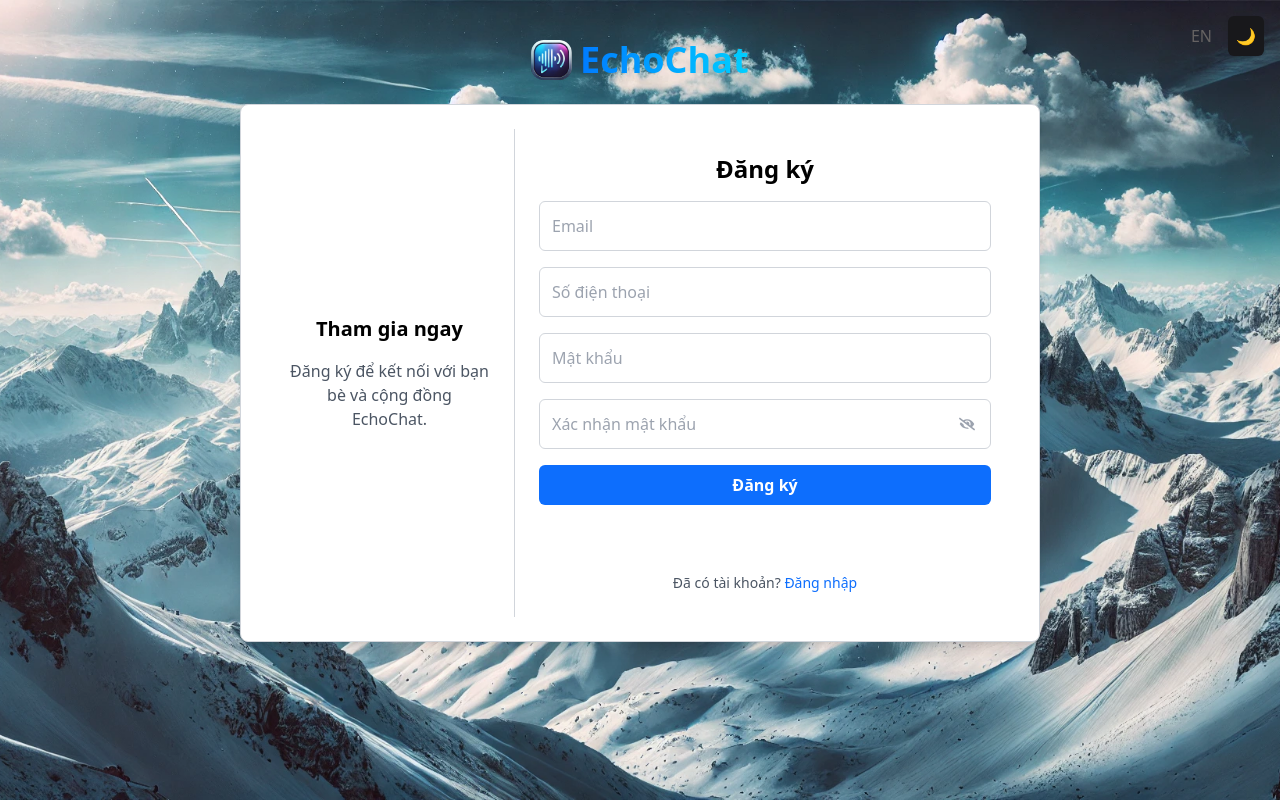
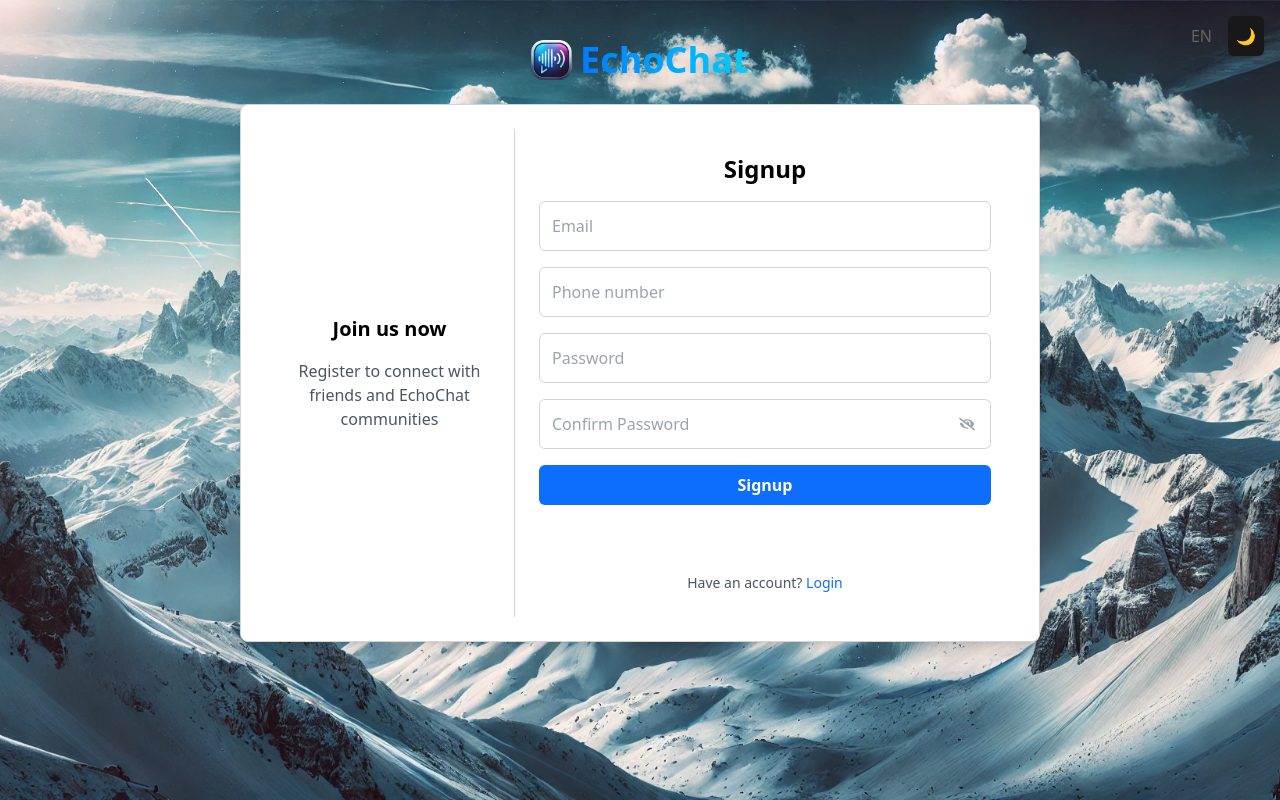
Before and after one commit to huukhanh0653/HCMUS_K21_SEProject, a React (Vite) app in the folder Discord-FE/: page /signup in a window 1280 px wide. Built offline with nearby package versions, Linux system fonts and the light colour scheme; no server answers.

Commit message:
Add change language to AdminLogin, ForgotPassword, Signup

```diff
--- a/Discord-FE/src/locales/en.json
+++ b/Discord-FE/src/locales/en.json
@@ -19,8 +19,9 @@
     "Hủy":"Cancel",
     "Lưu thay đổi":"Save Changes",
     "Mật khẩu hiện tại":"Current Password",
+    "Nhập Mật khẩu mới":"Enter new Password",
     "Mật khẩu mới":"New Password",
-    "Xác nhận Mật khẩu mới":"Confirm New Password",
+    "Xác nhận mật khẩu mới":"Confirm new Password",
     "CÀI ĐẶT NGƯỜI DÙNG":"USER SETTINGS",
     "Đăng xuất":"Logout",
     "Chỉnh sửa Hồ sơ người dùng":"Edit User Profile",
@@ -40,21 +41,24 @@
     "Chào mừng trở lại!":"Welcome back!",
     "Chúng tôi rất vui khi gặp lại bạn!":"We are excited to see you again!",
     "Đăng nhập":"Login",
-    "Quên mật khẩu?":"Forgot passwork?",
+    "Quên mật khẩu?":"Forgot password?",
+    "Quên mật khẩu":"Forgot password",
     "Chưa có tài khoản?":"Need an account?",
     "Reset lại mật khẩu":"Reset password",
-    "Làm theo các bược sau để reset lại tài khoản của bạn.":"Do the following steps to reset your account" ,
+    "Làm theo các bược sau để reset lại tài khoản của bạn.":"Do the following steps to reset your account." ,
     "Xác nhận":"Confirm",
-    "Xác nhận mã":"Code confirm",
-    "Xác nhận thay đổi mật khẩu":"Change passwork confirm",
+    "Mã xác nhận":"Confirm code",
+    "Nhập mật khẩu mới":"Enter new password",
+    "Xác nhận thay đổi mật khẩu":"Confirm change password",
     "Số điện thoại không hợp lệ":"Invalid phone number",
     "Mật khẩu xác nhận không khớp":"Password not matched",
-    "Đăng ký":"Register",
+    "Đăng ký":"Signup",
+    "Đăng ký tài khoản":"Signup account",
     "Đăng ký thành công":"Registration success!",
     "Đăng ký thất bại":"Registration fail!",
     "Tham gia ngay":"Join us now",
     "Đăng ký để kết nối với bạn bè và cộng đồng EchoChat":"Register to connect with friends and EchoChat communities",
-    "Số điện thoại":"Confirm Password",
+    "Số điện thoại":"Phone number",
     "Xác nhận mật khẩu":"Confirm Password",
     "Đã có tài khoản?":"Have an account?",
     "Tối":"dark",
@@ -114,5 +118,17 @@
     "Đóng":"Close",
     "Tìm kiếm thành viên....":"Find member....",
     "Đuổi":"Kick",
-    "Ban":"Ban"
+    "Ban":"Ban",
+    "Đăng nhập Admin": "Admin Login",
+    "Truy cập quản trị":"Administrative access",
+    "Đăng nhập để quản lý hệ thống EchoChat": "Log in to manage the EchoChat system",
+    "Không phải Admin?": "Not Admin?",
+    "Đăng nhập người dùng": "User login",
+    "Nhập email":"Enter email",
+    "Thiết lập hồ sơ":"Profile Settings",
+    "Ảnh đại diện người dùng":"User Avatar",
+    "Họ và tên":"Full Name",
+    "Trang thiết lập":"Settings Page",
+    "Quản lý thiết lập của bạn ở đây.":"Manage your settings here.",
+    "Trang hồ sơ":"Profile Page"
 }
--- a/Discord-FE/src/locales/vi.json
+++ b/Discord-FE/src/locales/vi.json
@@ -20,8 +20,9 @@
     "Cancel": "Hủy",
     "Save Changes": "Lưu thay đổi",
     "Current Password": "Mật khẩu hiện tại",
+    "Enter new password":"Nhập mật khẩu mới",
     "New Password": "Mật khẩu mới",
-    "Confirm New Password": "Xác nhận Mật khẩu mới",
+    "Confirm new Password": "Xác nhận mật khẩu mới",
     "USER SETTINGS": "CÀI ĐẶT NGƯỜI DÙNG",
     "Logout": "Đăng xuất",
     "Edit User Profile": "Chỉnh sửa Hồ sơ người dùng",
@@ -41,16 +42,18 @@
     "Welcome back!": "Chào mừng trở lại!",
     "We are excited to see you again!": "Chúng tôi rất vui khi gặp lại bạn!",
     "Login": "Đăng nhập",
-    "Forgot passwork?": "Quên mật khẩu?",
+    "Forgot password?": "Quên mật khẩu?",
+    "Forgot password":"Quên mật khẩu",
     "Need an account?": "Chưa có tài khoản?",
     "Reset password": "Reset lại mật khẩu",
-    "Do the following steps to reset your account": "Làm theo các bược sau để reset lại tài khoản của bạn.",
+    "Do the following steps to reset your account.": "Làm theo các bược sau để reset lại tài khoản của bạn.",
     "Confirm": "Xác nhận",
-    "Code confirm": "Xác nhận mã",
-    "Change passwork confirm": "Xác nhận thay đổi mật khẩu",
+    "Confirm code": "Mã xác nhận",
+    "Confirm change password": "Xác nhận thay đổi mật khẩu",
     "Invalid phone number": "Số điện thoại không hợp lệ",
     "Password not matched": "Mật khẩu xác nhận không khớp",
-    "Register":"Đăng ký",
+    "Signup":"Đăng ký",
+    "Signup account":"Đăng ký tài khoản",
     "Registration success!": "Đăng ký thành công",
     "Registration fail!": "Đăng ký thất bại",
     "Join us now": "Tham gia ngay",
@@ -114,5 +117,17 @@
     "Close":"Đóng",
     "Find member....":"Tìm kiếm thành viên....",
     "Kick":"Đuổi",
-    "Ban":"Ban"
+    "Ban":"Ban",
+    "Admin Login":"Đăng nhập Admin",
+    "Administrative access": "Truy cập quản trị",
+    "Log in to manage the EchoChat system":"Đăng nhập để quản lý hệ thống EchoChat",
+    "Not Admin?":"Không phải Admin?",
+    "User login":"Đăng nhập người dùng",
+    "Enter email":"Nhập email",
+    "Profile Settings": "Thiết lập hồ sơ",
+    "User Avatar":"Ảnh đại diện người dùng",
+    "Full Name":"Họ và tên",
+    "Settings Page":"Trang thiết lập",
+    "Manage your settings here.":"Quản lý thiết lập của bạn ở đây.",
+    "Profile Page":"Trang hồ sơ"
 }
--- a/Discord-FE/src/pages/Authentication/AdminLogin.jsx
+++ b/Discord-FE/src/pages/Authentication/AdminLogin.jsx
@@ -3,7 +3,7 @@ import { Link } from "react-router-dom";
 import { FaEye, FaEyeSlash } from "react-icons/fa";
 import { useTheme } from "../../components/ThemeProvider";
 import Logo from "../../assets/echochat_logo.svg";
-
+import { useTranslation } from "react-i18next";
 const AdminLogin = () => {
   const { isDarkMode } = useTheme();
   const [email, setEmail] = useState("");
@@ -11,7 +11,7 @@ const AdminLogin = () => {
   const [showPassword, setShowPassword] = useState(false);
   const [errorMessage, setErrorMessage] = useState("");
   const [successMessage, setSuccessMessage] = useState("");
-
+  const {t} = useTranslation();
   const validateEmail = (email) => /^[^\s@]+@[^\s@]+\.[^\s@]+$/.test(email);
 
   const handleAdminLogin = async (e) => {
@@ -70,7 +70,7 @@ const AdminLogin = () => {
               : "linear-gradient(90deg, #606060, #404040)",
           }}
         >
-          Đăng nhập Admin
+          {t('Admin Login')}
         </h1>
       </div>
 
@@ -94,10 +94,10 @@ const AdminLogin = () => {
             className="text-xl font-bold text-center mb-4"
             style={{ color: isDarkMode ? "white" : "#333333" }}
           >
-            Truy cập quản trị
+            {t('Administrative access')}
           </h2>
           <p className="text-center" style={{ color: isDarkMode ? "#B0B0B0" : "#666666" }}>
-            Đăng nhập để quản lý hệ thống EchoChat.
+            {t('Log in to manage the EchoChat system')}.
           </p>
         </div>
 
@@ -107,7 +107,7 @@ const AdminLogin = () => {
             className="text-2xl font-bold text-center mb-4"
             style={{ color: isDarkMode ? "white" : "#333333" }}
           >
-            Đăng nhập
+            {t('Login')}
           </h2>
 
           <form onSubmit={handleAdminLogin} className="flex flex-col gap-4">
@@ -130,7 +130,7 @@ const AdminLogin = () => {
             <div className="relative">
               <input
                 type={showPassword ? "text" : "password"}
-                placeholder="Mật khẩu"
+                placeholder={t("Password")}
                 className="p-3 w-full rounded-md border outline-none transition"
                 style={{
                   background: isDarkMode ? "#202225" : "#FFFFFF",
@@ -161,19 +161,19 @@ const AdminLogin = () => {
                 boxShadow: isDarkMode ? "none" : "0 2px 5px rgba(0, 0, 0, 0.2)",
               }}
             >
-              Đăng nhập
+              {t('Login')}
             </button>
           </form>
 
           <p className="text-sm text-center mt-5">
-            Không phải Admin?
+            {t("Not Admin?")}
             <Link
               to="/login"
               className="hover:underline transition"
               style={{ color: isDarkMode ? "#B0B0B0" : "#0D6EFD" }}
             >
               {" "}
-              Đăng nhập người dùng
+              {t('User login')}
             </Link>
           </p>
 
--- a/Discord-FE/src/pages/Authentication/Login.jsx
+++ b/Discord-FE/src/pages/Authentication/Login.jsx
@@ -155,14 +155,14 @@ const Login = () => {
             isDarkMode ? "text-gray-400" : "text-gray-600"
           }`}>
             <Link to="/forgot-password" className="hover:underline transition">
-              {t('Forgot passwork?')}
+              {t('Forgot password?')}
             </Link>
           </p>
           <p className={`text-sm text-center mt-5 ${
             isDarkMode ? "text-gray-400" : "text-gray-600"
           }`}>
             {t('Need an account?')}
-            <Link to="/signup" className="text-blue-500 hover:underline transition"> {t('Register')}</Link>
+            <Link to="/signup" className="text-blue-500 hover:underline transition"> {t('Signup')}</Link>
           </p>
         </div>
       </div>
--- a/Discord-FE/src/pages/Authentication/Signup.jsx
+++ b/Discord-FE/src/pages/Authentication/Signup.jsx
@@ -4,14 +4,14 @@ import { FaEye, FaEyeSlash } from "react-icons/fa";
 import { useTheme } from "../../components/ThemeProvider";
 import Logo from "../../assets/echochat_logo.svg";
 import { auth, signUpWithEmail } from "../../firebase"; // Firebase auth
-
+import { useTranslation } from "react-i18next";
 //Background image
 import DarkBackground from "../../assets/darkmode_background.jpg";
 import LightBackground from "../../assets/whitemode_background.jpg";
 
 const Signup = () => {
   const { isDarkMode } = useTheme();
-
+  const {t} = useTranslation();
   const [email, setEmail] = useState("");
   const [phone, setPhone] = useState("");
   const [password, setPassword] = useState("");
@@ -87,15 +87,15 @@ const Signup = () => {
         <div className={`w-1/3 flex flex-col justify-center items-center p-6 border-r transition-all ${
           isDarkMode ? "border-gray-700" : "border-gray-300"
         }`}>
-          <h2 className="text-xl font-bold text-center mb-4">Tham gia ngay</h2>
+          <h2 className="text-xl font-bold text-center mb-4">{t('Join us now')}</h2>
           <p className={`text-center transition-all ${isDarkMode ? "text-gray-400" : "text-gray-600"}`}>
-            Đăng ký để kết nối với bạn bè và cộng đồng EchoChat.
+            {t('Register to connect with friends and EchoChat communities')}
           </p>
         </div>
 
         {/* Right Side: Signup Form */}
         <div className="w-2/3 p-6">
-          <h2 className="text-2xl font-bold text-center mb-4">Đăng ký</h2>
+          <h2 className="text-2xl font-bold text-center mb-4">{t('Signup')}</h2>
 
           <form onSubmit={handleSignup} className="flex flex-col gap-4">
             {/* Email Input */}
@@ -114,7 +114,7 @@ const Signup = () => {
             {/* Phone Input */}
             <input
               type="tel"
-              placeholder="Số điện thoại"
+              placeholder={t('Phone number')}
               className={`p-3 rounded-md border outline-none transition ${
                 isDarkMode
                   ? "bg-[#202225] text-white border-gray-700 focus:border-gray-400"
@@ -128,7 +128,7 @@ const Signup = () => {
             <div className="relative">
               <input
                 type={showPassword ? "text" : "password"}
-                placeholder="Mật khẩu"
+                placeholder={t('Password')}
                 className={`p-3 w-full rounded-md border outline-none transition ${
                   isDarkMode
                     ? "bg-[#202225] text-white border-gray-700 focus:border-gray-400"
@@ -143,7 +143,7 @@ const Signup = () => {
             <div className="relative">
               <input
                 type={showPassword ? "text" : "password"}
-                placeholder="Xác nhận mật khẩu"
+                placeholder={t('Confirm Password')}
                 className={`p-3 w-full rounded-md border outline-none transition ${
                   isDarkMode
                     ? "bg-[#202225] text-white border-gray-700 focus:border-gray-400"
@@ -168,7 +168,7 @@ const Signup = () => {
                 isDarkMode ? "bg-gray-600 hover:bg-gray-700 text-white" : "bg-[#0D6EFD] hover:bg-[#0056D2] text-white"
               }`}
             >
-              Đăng ký
+              {t("Signup")}
             </button>
           </form>
 
@@ -186,8 +186,8 @@ const Signup = () => {
           <p className={`text-sm text-center mt-5 transition-all ${
             isDarkMode ? "text-gray-400" : "text-gray-600"
           }`}>
-            Đã có tài khoản?
-            <Link to="/login" className="text-[#0D6EFD] hover:underline transition"> Đăng nhập</Link>
+            {t('Have an account?')}
+            <Link to="/login" className="text-[#0D6EFD] hover:underline transition"> {t("Login")}</Link>
           </p>
         </div>
       </div>
--- a/Discord-FE/src/pages/Homepage/UserProfile.jsx
+++ b/Discord-FE/src/pages/Homepage/UserProfile.jsx
@@ -218,7 +218,7 @@ export default function UserProfile({ user, onClose }) {
                 </div>
 
                 <div className="mb-4">
-                  <label className="block text-sm font-medium mb-2">{t('Confirm New Password')}</label>
+                  <label className="block text-sm font-medium mb-2">{t('Confirm new Password')}</label>
                   <input
                     type="password"
                     value={confirmPassword}
```
Also changed, not shown: Discord-FE/src/pages/Authentication/ForgotPassword.jsx (+11 -11 lines).
